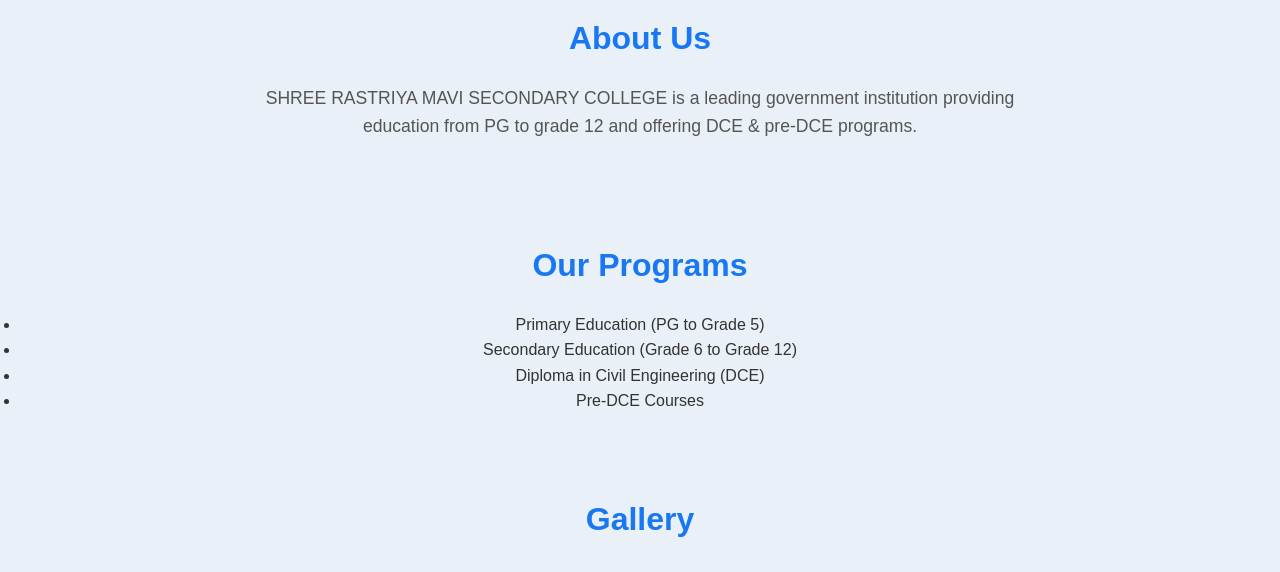
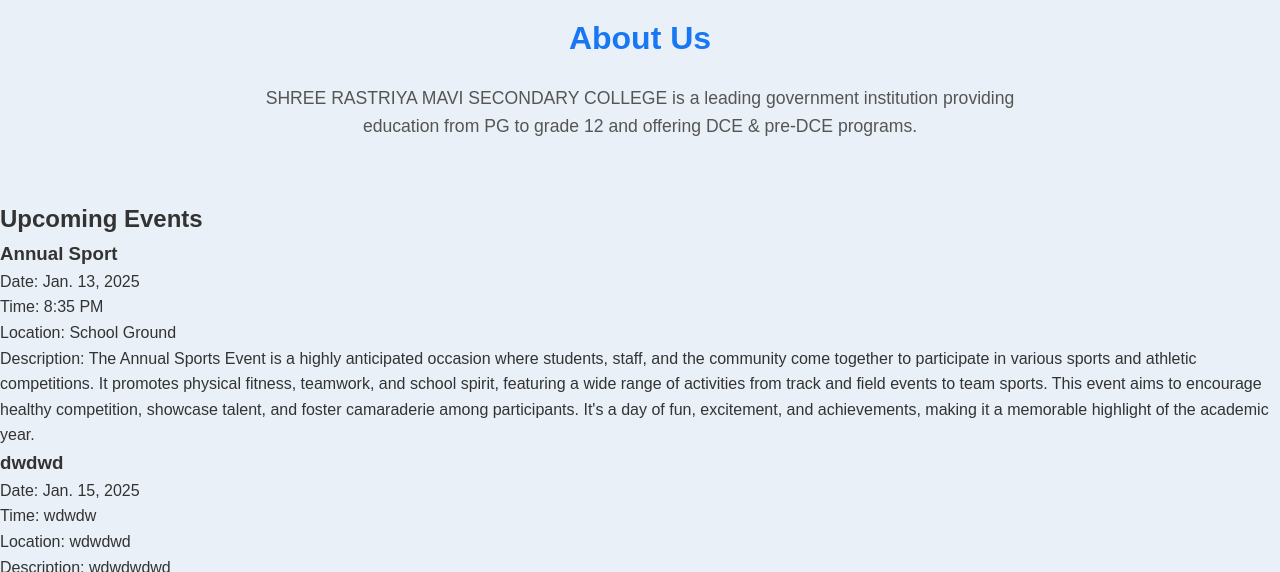
Before and after one commit to Shishir-Kc/Shree-Rastriya-Secondary-School, a Django app: template Shree_Rastriya_Secondary_School/home/templates/home/base.html in a window 1280 px wide. Shown: the part 757-1329 px from the top of the page. Run offline with Django 5.2, Linux system fonts and the light colour scheme; the template is opened without the code that fills it: values that come from a table or form of the project are taken from there, others are empty; data comes from the database, SQL or seed files in the repository.

Commit message:
added base.html

```diff
--- a/Shree_Rastriya_Secondary_School/home/templates/home/base.html
+++ b/Shree_Rastriya_Secondary_School/home/templates/home/base.html
@@ -5,14 +5,18 @@
     <meta charset="UTF-8">
     <meta name="viewport" content="width=device-width, initial-scale=1.0">
     <link rel="stylesheet" href="{% static 'home/css/base.css' %}">
-    <title>Home Page</title>
+    <title>{% block title %}
+
+    {% endblock title %}</title>
 </head>
 <body>
 
-    <!-- Navigation Bar -->
+    {% block navbar %}
+
+
     <nav class="navbar">
         <div class="container">
-            <a href="#" class="logo">
+            <a href="{% url 'home:home'%}" class="logo">
                 <img src="{% static 'home/images/clzlogo.png' %}" alt="Logo" class="navbar-logo">
                 SHREE RASTRIYA MAVI
             </a>
@@ -22,12 +26,26 @@
                 <li><a href="#programs">Programs</a></li>
                 <li><a href="#gallery">Gallery</a></li>
                 <li><a href="#contact">Contact</a></li>
-                <li><a href="{% url 'home:login'%}">Login</a></li>
+
+                {% if user.is_authenticated %}
+
+                 {% if user.is_staff %}
+                     <li><a href="{% url 'admin:index' %}">Admin Panel</a></li>
+                 {% endif %}
+
+                {% else %}
+                 <li><a href="{% url 'home:login' %}">Login</a></li>
+               {% endif %}
+
+
             </ul>
         </div>
     </nav>
+    {% endblock navbar %}
 
-    <!-- Hero Section -->
+    {% block video %}
+
+
     <header class="hero">
         <div class="hero-video">
             <video autoplay loop muted>
@@ -36,34 +54,64 @@
             </video>
         </div>
         <div class="hero-content">
-            <h1>Welcome to SHREE RASTRIYA MAVI</h1>
-            <p>Empowering students with quality education and innovation.</p>
+            <h1> {% block h1 %}
+
+            {% endblock h1 %}</h1>
+            <p>{% block Page %}
+
+            {% endblock Page %}</p>
             <!-- <a href="#about" class="btn">Learn More</a> -->
         </div>
     </header>
+    {% endblock video %}
 
-    <!-- About Section -->
+   {% block about %}
+
    <section id="about" class="about">
        <div class="container">
            <h2>About Us</h2>
            <p>SHREE RASTRIYA MAVI SECONDARY COLLEGE is a leading government institution providing education from PG to grade 12 and offering DCE & pre-DCE programs.</p>
         </div>
     </section>
+    {% endblock about %}
 
-    <!-- Programs Section -->
-    <section id="programs" class="programs">
+   {% block event %}
+
+   <section id="upcoming-events" class="upcoming-events">
        <div class="container">
-            <h2>Our Programs</h2>
-            <ul>
-                <li>Primary Education (PG to Grade 5)</li>
-                <li>Secondary Education (Grade 6 to Grade 12)</li>
-                <li>Diploma in Civil Engineering (DCE)</li>
-                <li>Pre-DCE Courses</li>
-            </ul>
+           <h2>Upcoming Events</h2>
+           {% if events%}
+           {% for event in events %}
+                    <div class="events-list">
+                        <div class="event">
+                            <h3>{{event.Title}}</h3>
+                            <p>Date: {{event.date}} </p>
+                            <p>Time: {{event.Time}}</p>
+                            <p>Location: {{event.Location}}</p>
+                         <p>Description: {{event.Description}}</p>
+                        </div>
+
+                    </div>
+                    {% endfor %}
+                    {% else %}
+                    <div class="events-list">
+                <div class="event">
+                    <h3> Null </h3>
+                    <p>Date: Null </p>
+                    <p>Time: Null</p>
+                    <p>Location: Null </p>
+                    <p>Description: Null</p>
+                </div>
+
+            </div>
+            {% endif%}
         </div>
     </section>
 
-    <!-- Gallery Section -->
+    {% endblock event %}
+
+    {% block gallery %}
+
     <section id="gallery" class="gallery">
         <div class="container">
             <h2>Gallery</h2>
@@ -75,8 +123,10 @@
             </div>
         </div>
     </section>
+    {% endblock gallery %}
 
-    <!-- Contact Section -->
+   {% block contact %}
+
    <section id="contact" class="contact">
        <div class="container">
            <h2>Contact Us</h2>
@@ -91,12 +141,16 @@
         </div>
     </section>
 
-    <!-- Footer -->
+    {% endblock contact %}
+
+    {% block footer %}
+
     <footer>
         <div class="container">
             <p>&copy; 2025 SHREE RASTRIYA MAVI. All Rights Reserved.</p>
         </div>
     </footer>
 
+ {% endblock footer %}
 </body>
 </html>
```
Lines whose indentation alone changed are shown as unchanged.
